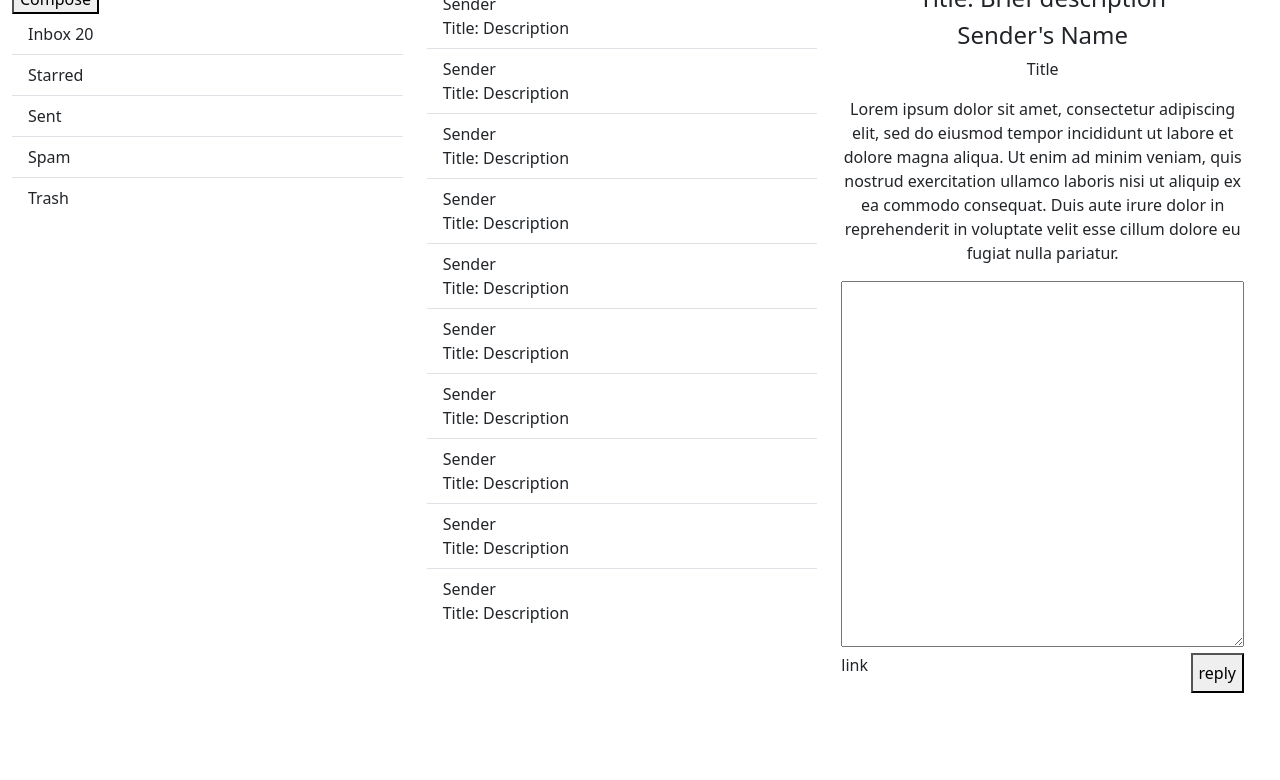
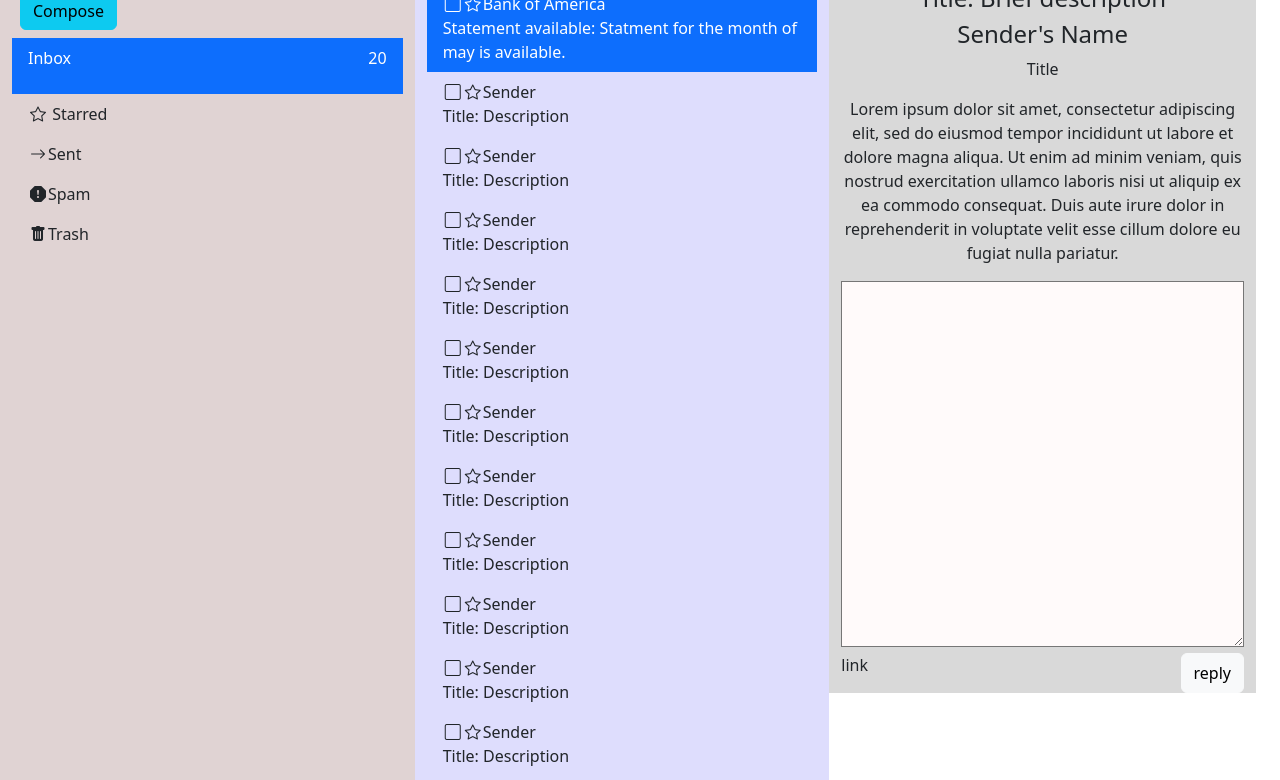
Before and after one commit to firezgi/resposive-email-template, a plain HTML site: page index.html in a window 1280 px wide. Shown: the part 86-866 px from the top of the page. Drawn offline with nearby package versions, Linux system fonts and the light colour scheme.

Commit message:
add styles

```diff
--- a/index.html
+++ b/index.html
@@ -4,7 +4,9 @@
     <meta charset="UTF-8">
     <meta http-equiv="X-UA-Compatible" content="IE=edge">
     <meta name="viewport" content="width=device-width, initial-scale=1.0">
-    <link rel="stylesheet" href="https://cdnjs.cloudflare.com/ajax/libs/font-awesome/4.7.0/css/font-awesome.min.css"><link href="https://cdn.jsdelivr.net/npm/bootstrap@5.3.0-alpha3/dist/css/bootstrap.min.css" rel="stylesheet" integrity="sha384-KK94CHFLLe+nY2dmCWGMq91rCGa5gtU4mk92HdvYe+M/SXH301p5ILy+dN9+nJOZ" crossorigin="anonymous">
+    <link rel="stylesheet" href="https://cdnjs.cloudflare.com/ajax/libs/font-awesome/6.4.0/css/font-awesome.min.css">
+    <link rel="stylesheet" href="https://cdn.jsdelivr.net/npm/bootstrap-icons@1.3.0/font/bootstrap-icons.css">
+    <link href="https://cdn.jsdelivr.net/npm/bootstrap@5.3.0-alpha3/dist/css/bootstrap.min.css" rel="stylesheet" integrity="sha384-KK94CHFLLe+nY2dmCWGMq91rCGa5gtU4mk92HdvYe+M/SXH301p5ILy+dN9+nJOZ" crossorigin="anonymous">
     <link rel="stylesheet" href="/styles.css">
     <title>Responsive-email-template</title>
 </head>
@@ -12,51 +14,62 @@
   <div class="container-fluid">
     <div class=" container-fliud d-flex" role="search">
         <img src="/images/logo.png" class="img-float" alt="logo">
-        <i class="fa-solid fa-bars"></i>
+        <div d-block d-sm-none align-items-center >
+          <i class="fa-solid fa-bars"></i>
+        </div>
         <input class="form-control me-2" type="search" placeholder="Search Email" aria-label="Search">
     </div>
-    <div class="row ">
+    <div class="row d-flex ">
       <div class="row col-sm-6 col-md-8 ">
-        <div class="col-md-6 order-sx-2 order-md-1">
-          <button type="button" class="btn-primary">
+        <div class=" d-none d-sm-block col-md-6 block-one">
+          <button type="button" class=" btn btn-info m-2">
             Compose
           </button>
           <ul class="list-group list-group-flush first-list">
-            <li class="list-group-item "> Inbox 20</li>
-            <li class="list-group-item">Starred</li>
-            <li class="list-group-item">Sent</li>
-            <li class="list-group-item">Spam</li>
-            <li class="list-group-item">Trash</li>
+            <li class="list-group-item active justify-content-between d-flex"> <p>Inbox</p> <p>20</p></li>
+            <li class="list-group-item">
+              <i class="bi bi-star"></i> Starred</li>
+            <li class="list-group-item"><i class="bi bi-arrow-right"></i>Sent</li>
+            <li class="list-group-item"><i class="bi bi-exclamation-octagon-fill"></i>Spam</li>
+            <li class="list-group-item"><i class="bi bi-trash-fill"></i>Trash</li>
           </ul>
         </div>
-        <div class="col-md-6 order-sx-1 order-md-2">
-          <ul class="list-group list-group-flush first-list">
-            <li class="list-group-item "> Sender <br>
-              Title: Description
+        <div class="col-md-6  block-two">
+          <ul class="list-group list-group-flush first-list block-two">
+            <li class="list-group-item  active first-item"> <i class="bi bi-square"></i><i class="bi bi-star"></i>Bank of America <br>
+              Statement available: Statment for the month of may is available.
             </li>
-            <li class="list-group-item">Sender <br>
+            <li class="list-group-item"><i class="bi bi-square"></i><i class="bi bi-star"></i>Sender <br>
               Title: Description</li>
-            <li class="list-group-item">Sender <br>
+            <li class="list-group-item"><i class="bi bi-square"></i><i class="bi bi-star"></i>Sender <br>
               Title: Description</li>
-            <li class="list-group-item">Sender <br>
+            <li class="list-group-item"><i class="bi bi-square"></i><i class="bi bi-star"></i>Sender <br>
               Title: Description</li>
-            <li class="list-group-item">Sender <br>
+            <li class="list-group-item"><i class="bi bi-square"></i><i class="bi bi-star"></i>Sender <br>
               Title: Description</li>
-              <li class="list-group-item "> Sender <br>
+              <li class="list-group-item "><i class="bi bi-square"></i><i class="bi bi-star"></i>Sender <br>
                 Title: Description
               </li>
-              <li class="list-group-item">Sender <br>
+              <li class="list-group-item"><i class="bi bi-square"></i><i class="bi bi-star"></i>Sender <br>
                 Title: Description</li>
-              <li class="list-group-item">Sender <br>
+              <li class="list-group-item"><i class="bi bi-square"></i><i class="bi bi-star"></i>Sender <br>
                 Title: Description</li>
-              <li class="list-group-item">Sender <br>
+              <li class="list-group-item"><i class="bi bi-square"></i><i class="bi bi-star"></i>Sender <br>
                 Title: Description</li>
-              <li class="list-group-item">Sender <br>
+              <li class="list-group-item"><i class="bi bi-square"></i><i class="bi bi-star"></i>Sender <br>
+                Title: Description</li>
+              <li class="list-group-item"><i class="bi bi-square"></i><i class="bi bi-star"></i>Sender <br>
+                Title: Description</li>
+              <li class="list-group-item"><i class="bi bi-square"></i><i class="bi bi-star"></i>Sender <br>
+                Title: Description</li>
+              <li class="list-group-item"><i class="bi bi-square"></i><i class="bi bi-star"></i>Sender <br>
+                Title: Description</li>
+              <li class="list-group-item"><i class="bi bi-square"></i><i class="bi bi-star"></i>Sender <br>
                 Title: Description</li>
           </ul>
         </div>
       </div>
-      <div class="col-sm-6 col-md-4 vh-100 text-center">
+      <div class="d-none d-sm-block col-sm-6 col-md-4 h-100 text-center block-three">
         <h4>Title: Brief description</h4>
         <h4>Sender's Name </h4>
         <p>Title</p>
@@ -68,7 +81,7 @@
         </textarea>
         <div class="d-flex w-100 justify-content-between">
           <p>link</p>
-          <button>reply</button>
+          <button type="button" class="btn btn-light">reply</button>
         </div>
 
       </div>
--- a/styles.css
+++ b/styles.css
@@ -10,3 +10,33 @@ i{
     padding: 2px;
     margin-top: 5px;
 }
+.block-one{
+    background-color:#E0D3D3;
+}
+.block-one li{
+    background-color:#E0D3D3;
+}
+.block-two{
+    background-color: #DEDDFD;
+}
+.block-two li{
+    background-color: #DEDDFD;
+}
+.block-three{
+    background-color: #D9D9D9;
+}
+.block-three li{
+    background-color: #D9D9D9;
+}
+textarea{
+    background-color: #FFFAFA;
+}
+.list-group-item{
+    border:none;
+}
+@media screen and (max-width: 576px) {
+    .first-item {
+      background-color:#DEDDFD !important;
+      color:black !important;
+    }
+  }
```
